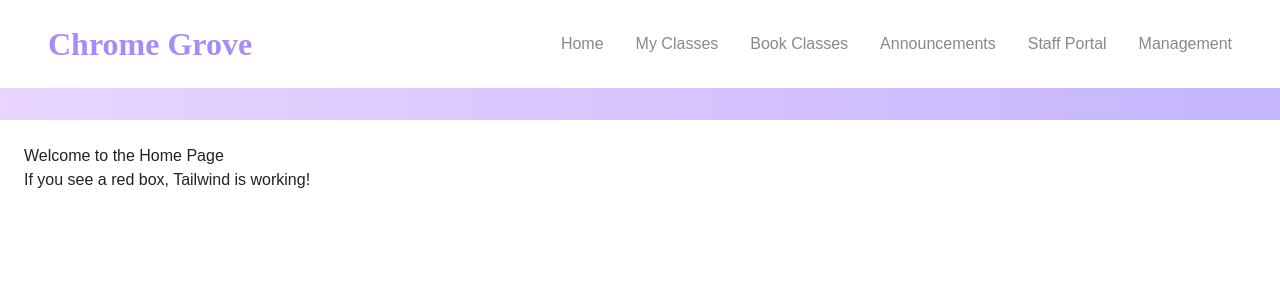
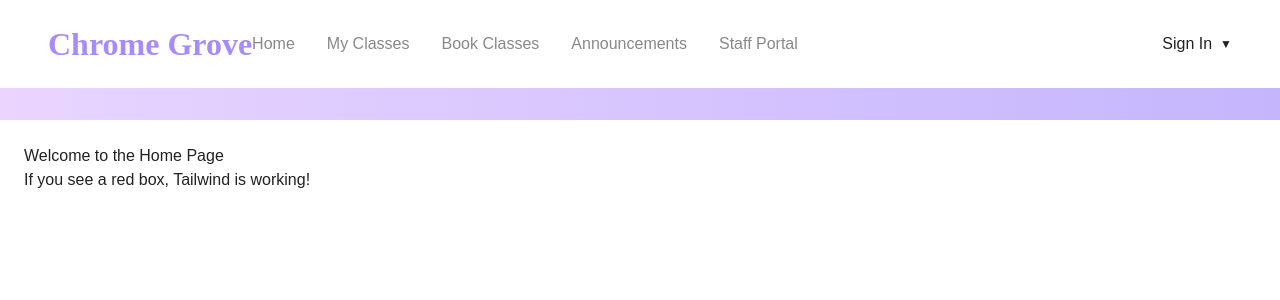
Before and after one commit to shane-jeon/chromegrove_app, a Next.js app in the folder frontend/: page / in a window 1280 px wide. Shown: the top 300 px of the page. Built offline with nearby package versions, Linux system fonts and the light colour scheme; no server answers.

Commit message:
Added signin/signup button to header

```diff
--- a/frontend/src/components/Header.tsx
+++ b/frontend/src/components/Header.tsx
@@ -1,5 +1,7 @@
 import Link from "next/link";
 import { useUser, UserButton } from "@clerk/nextjs";
+import { useState } from "react";
+import { useRouter } from "next/router";
 
 const navLinks = [
   { href: "/", label: "Home" },
@@ -7,11 +9,21 @@ const navLinks = [
   { href: "/book-classes", label: "Book Classes" },
   { href: "/announcements", label: "Announcements" },
   { href: "/staff-portal", label: "Staff Portal" },
-  { href: "/management", label: "Management" },
 ];
 
 const Header = () => {
   const { isSignedIn } = useUser();
+  const [dropdownOpen, setDropdownOpen] = useState(false);
+  const router = useRouter();
+
+  const handleSignIn = () => {
+    router.push("/sign-in");
+  };
+
+  const handleSignUp = () => {
+    setDropdownOpen(false);
+    router.push("/sign-up/student");
+  };
 
   return (
     <>
@@ -24,6 +36,32 @@ const Header = () => {
             </Link>
           ))}
         </nav>
+        {!isSignedIn && (
+          <div style={{ marginLeft: "auto", position: "relative" }}>
+            <button
+              className="flex items-center rounded bg-purple-500 px-4 py-2 text-white"
+              onClick={handleSignIn}
+              onMouseEnter={() => setDropdownOpen(true)}
+              onMouseLeave={() => setTimeout(() => setDropdownOpen(false), 200)}
+              style={{ display: "flex", alignItems: "center", gap: 4 }}>
+              Sign In
+              <span style={{ marginLeft: 4, fontSize: 12 }}>▼</span>
+            </button>
+            {dropdownOpen && (
+              <div
+                className="absolute right-0 z-50 mt-2 rounded border bg-white shadow-lg"
+                onMouseEnter={() => setDropdownOpen(true)}
+                onMouseLeave={() => setDropdownOpen(false)}
+                style={{ minWidth: 120 }}>
+                <button
+                  className="block w-full px-4 py-2 text-left hover:bg-purple-100"
+                  onClick={handleSignUp}>
+                  Sign Up
+                </button>
+              </div>
+            )}
+          </div>
+        )}
         {isSignedIn && (
           <div style={{ marginLeft: "auto" }}>
             <UserButton afterSignOutUrl="/sign-in" />
```
